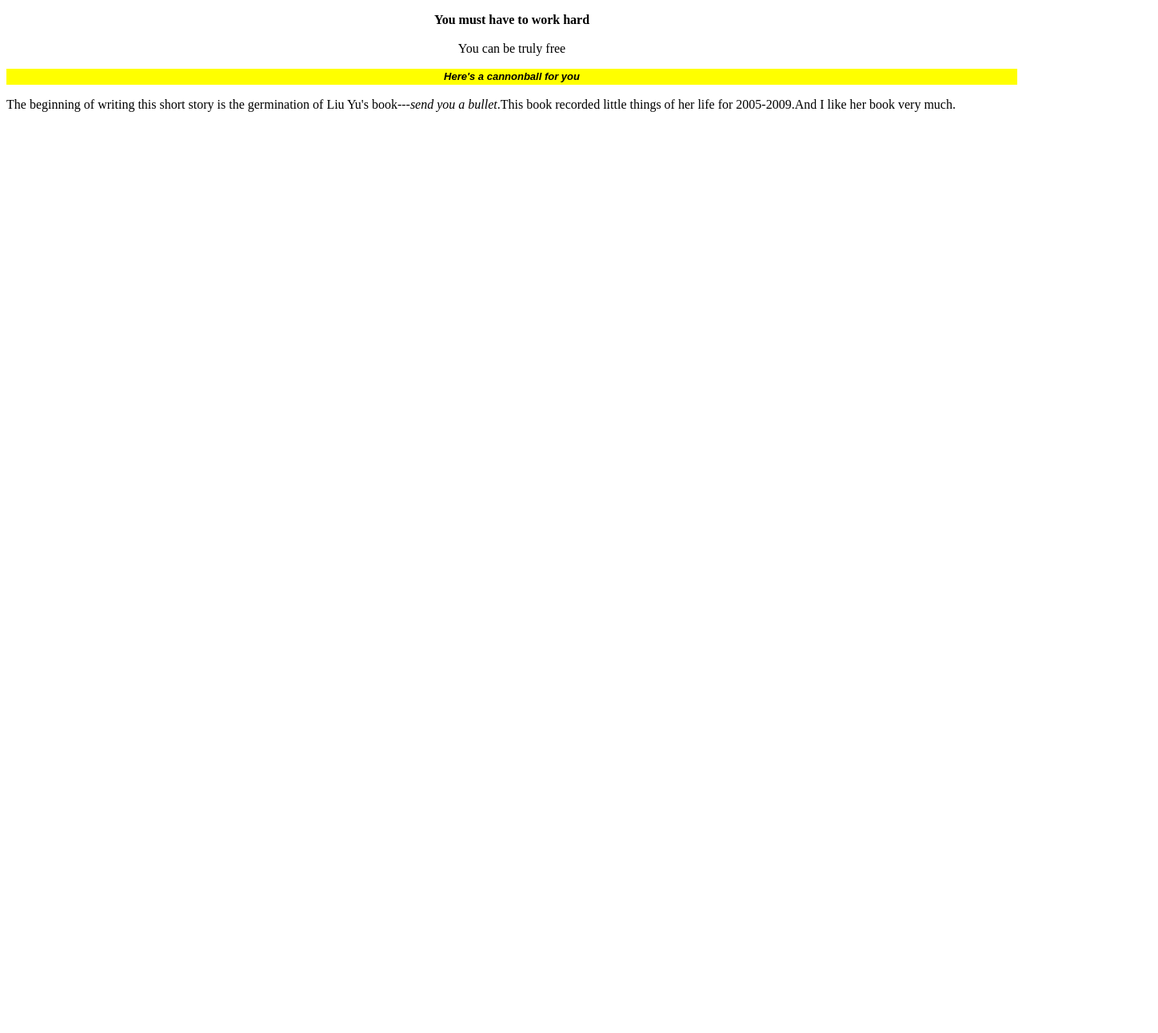
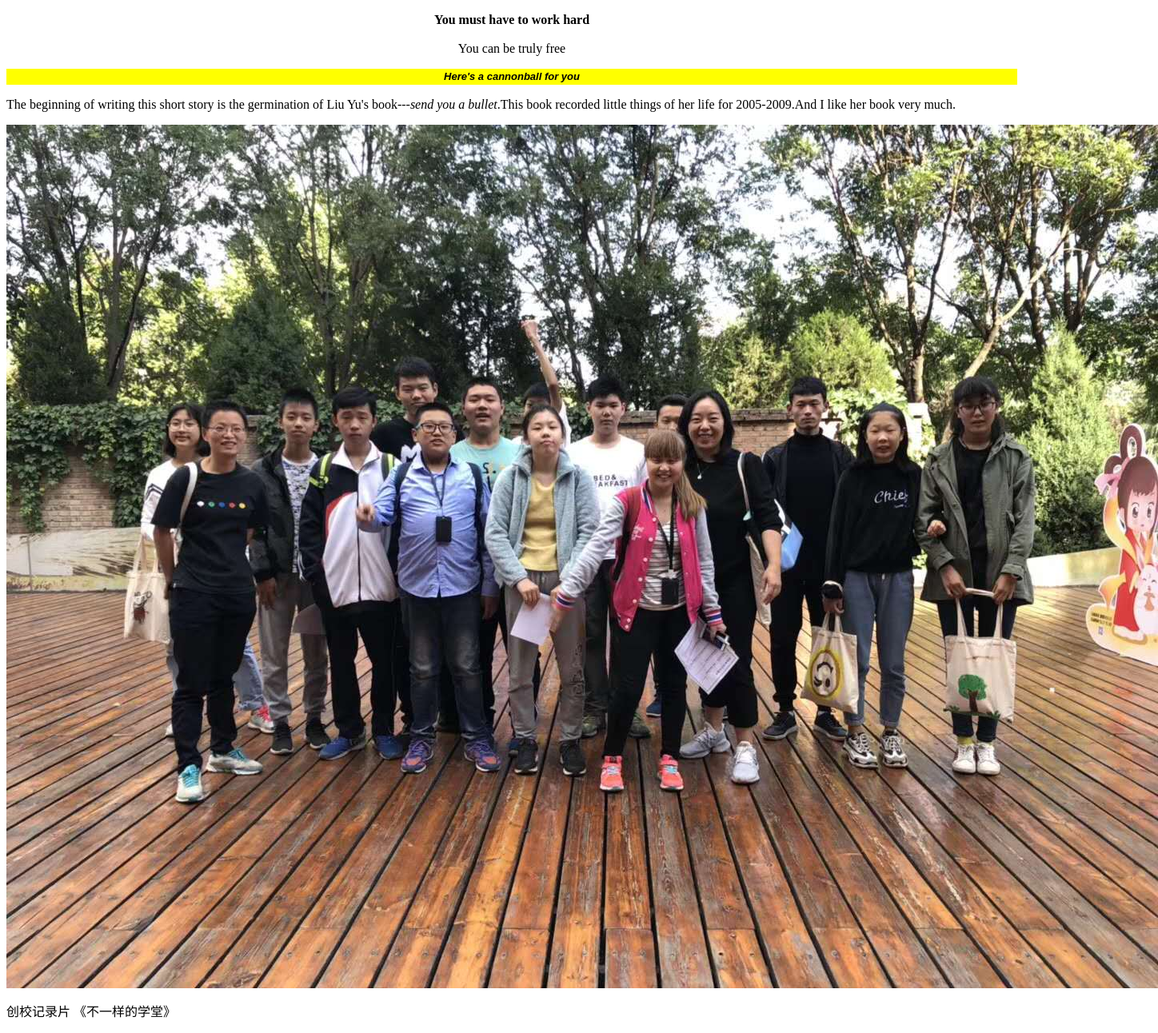
Before and after one commit to Yixuaner/Yixuan.github.io, a plain HTML site: page index.html in a window 1280 px wide. Shown: the part 872-2164 px from the top of the page at 80% size, 1448 px wide, since content can reach past the window. Before the commit the page ends 1036 px from the top, so only its background shows below. Drawn offline with Linux system fonts and the light colour scheme.

Commit message:
Update index.html

```diff
--- a/index.html
+++ b/index.html
@@ -37,6 +37,7 @@
                 text-align: center;
             }
 
+
         </style>
 
         <h2 class = "intro">A narrative poem of that year</h2>
@@ -65,7 +66,8 @@
 
         <h2 class = "intro">Here's a cannonball for you</h2>
         <p>The beginning of writing this short story is the germination of Liu Yu's book---<em>send you a bullet</em>.This book recorded little things of her life for 2005-2009.And I like her book very much.</p>
-        <img src=""
+        <img src="WechatIMG2.jpeg">
+        <p id="vedio">创校记录片 《不一样的学堂》</p>
 
 
     </body>
```
